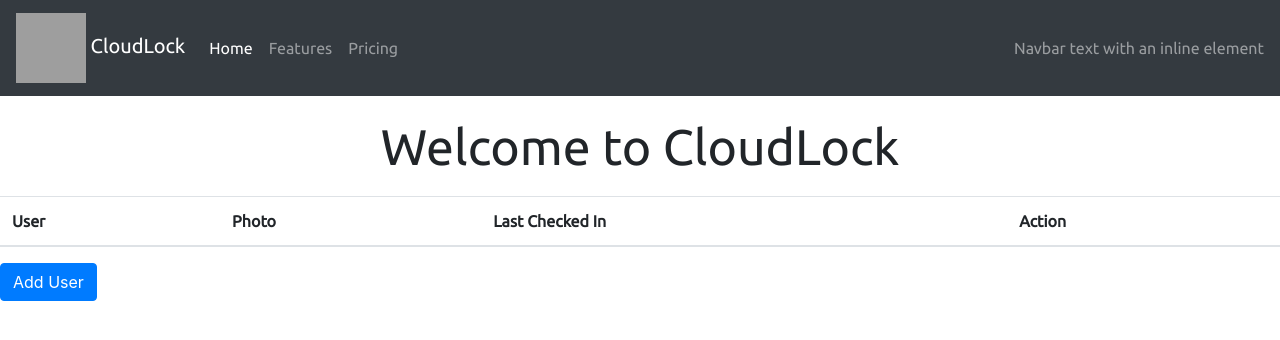
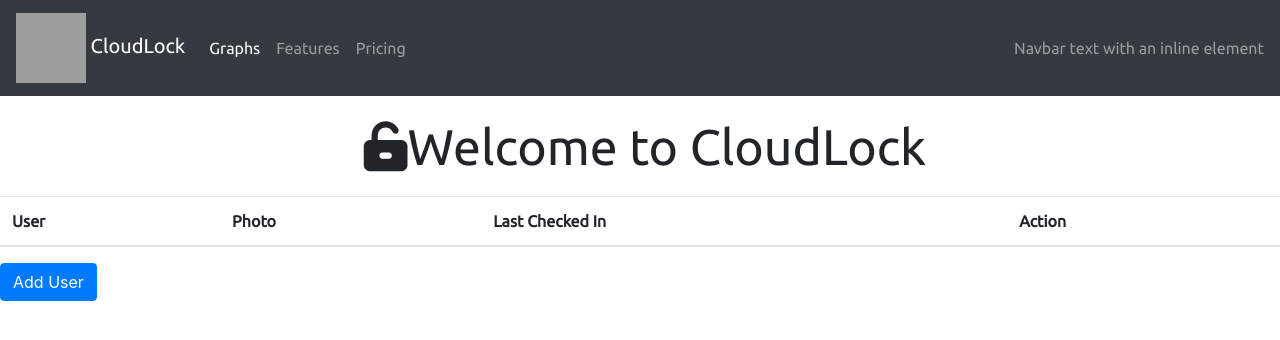
Before and after one commit to YoussefRizkalla/CloudLock, a Node server app: page / in a window 1280 px wide. Shown: the top 340 px of the page. Run offline with Node 20, Linux system fonts and the light colour scheme; lists and menus that the app fills with data are empty; some libraries are stand-ins or nearby versions; grey boxes are pictures that could not be loaded.

Commit message:
fixed template path

```diff
--- a/Web/functions/routes/graph.js
+++ b/Web/functions/routes/graph.js
@@ -6,8 +6,8 @@ module.exports = router.get("/graphs",(req,res)=>{
     let users = []
     db.collection("faceId").get().then((data)=>{
         data.forEach(data=>users.push(data.data()));
-        res.render("home",{users:users});
+        res.render("graph",{users:users});
     }).catch(()=>{
-        res.render("home",{users:[]})
+        res.render("graph",{users:[]})
     })
 })
--- a/Web/functions/views/graph.ejs
+++ b/Web/functions/views/graph.ejs
@@ -1,5 +1,6 @@
-<%include ../partials/header%>
+<%include ./partials/header%>
 
 <!-- add in html here, dont worry about any link or script tags -->
+<p>Hello</p>
 
-<%include ../partials/footer%>
+<%include ./partials/footer%>
--- a/Web/functions/views/home.ejs
+++ b/Web/functions/views/home.ejs
@@ -1,18 +1,4 @@
-<!DOCTYPE html>
-<html lang="en">
-<head>
-    <meta charset="utf-8">
-    <meta name="viewport" content="width=device-width, initial-scale=1, shrink-to-fit=no">
-    <meta name="description" content="">
-    <meta name="author" content="">
-
-    <title>Document</title>
-
-    <link href="home.css" rel="stylesheet" type="text/css" >
-    <link rel="stylesheet" href="https://stackpath.bootstrapcdn.com/bootstrap/4.3.1/css/bootstrap.min.css" integrity="sha384-ggOyR0iXCbMQv3Xipma34MD+dH/1fQ784/j6cY/iJTQUOhcWr7x9JvoRxT2MZw1T" crossorigin="anonymous">
-    <link href="https://fonts.googleapis.com/css?family=Ubuntu&display=swap" rel="stylesheet">
-</head>
-
+<%include ./partials/header%>
 
 <style>
     *{
@@ -23,9 +9,10 @@
         font-size:50px;
         margin:20px;
     }
+    i{
+        margin-left:10px;
+    }
 </style>
-
-<body>
 
 
     <nav class="navbar navbar-expand-lg navbar-dark bg-dark">
@@ -39,7 +26,7 @@
         <div class="collapse navbar-collapse" id="navbarText">
           <ul class="navbar-nav mr-auto">
             <li class="nav-item active">
-              <a class="nav-link" href="#">Home <span class="sr-only">(current)</span></a>
+              <a class="nav-link" href="/graphs">Graphs <span class="sr-only">(current)</span></a>
             </li>
             <li class="nav-item">
               <a class="nav-link" href="#">Features</a>
@@ -54,10 +41,8 @@
         </div>
       </nav>
 
-    <!-- <%console.log(users)%> -->
 
-
-    <h1 class="heading">Welcome to CloudLock</h1>
+    <h1 class="heading"><i class="fas fa-unlock-alt"></i>Welcome to CloudLock</h1>
 
 
     <table class="table">
@@ -77,32 +62,5 @@
         </table>
 
     <button type="button" class="btn btn-primary" onclick="addUser()">Add User</button>
-</body>
 
-<script src="https://code.jquery.com/jquery-3.3.1.slim.min.js" integrity="sha384-q8i/X+965DzO0rT7abK41JStQIAqVgRVzpbzo5smXKp4YfRvH+8abtTE1Pi6jizo" crossorigin="anonymous"></script>
-<script src="https://cdnjs.cloudflare.com/ajax/libs/popper.js/1.14.7/umd/popper.min.js" integrity="sha384-UO2eT0CpHqdSJQ6hJty5KVphtPhzWj9WO1clHTMGa3JDZwrnQq4sF86dIHNDz0W1" crossorigin="anonymous"></script>
-<script src="https://stackpath.bootstrapcdn.com/bootstrap/4.3.1/js/bootstrap.min.js" integrity="sha384-JjSmVgyd0p3pXB1rRibZUAYoIIy6OrQ6VrjIEaFf/nJGzIxFDsf4x0xIM+B07jRM" crossorigin="anonymous"></script>
-
-<!-- <script>
-    var ID = 0
-    function addUser() {
-      var table = document.getElementById("users");
-      var row = table.insertRow(-1);
-      var cell1 = row.insertCell(0);
-      var cell2 = row.insertCell(1);
-      var cell3 = row.insertCell(2);
-      var btnDel = row.insertCell(3);
-      btnDel.innerHTML = '<input type="button" class="btn btn-danger" value="Delete" onclick="deleteRow(this)">';
-      cell1.innerText = ID.toString()
-      cell2.innerText = "Photo link"
-      ID += 1
-      cell3.innerText = "never"
-    }
-    function deleteRow(r) {
-        var i = r.parentNode.parentNode.rowIndex;
-        document.getElementById("users").deleteRow(i);
-    }
-</script> -->
-
-
-</html>
+<%include ./partials/footer%>
--- a/Web/functions/views/partials/footer.ejs
+++ b/Web/functions/views/partials/footer.ejs
@@ -1,3 +1,4 @@
+<script src="https://kit.fontawesome.com/c612fcaa45.js"></script>
 <script src="https://code.jquery.com/jquery-3.3.1.slim.min.js" integrity="sha384-q8i/X+965DzO0rT7abK41JStQIAqVgRVzpbzo5smXKp4YfRvH+8abtTE1Pi6jizo" crossorigin="anonymous"></script>
 <script src="https://cdnjs.cloudflare.com/ajax/libs/popper.js/1.14.7/umd/popper.min.js" integrity="sha384-UO2eT0CpHqdSJQ6hJty5KVphtPhzWj9WO1clHTMGa3JDZwrnQq4sF86dIHNDz0W1" crossorigin="anonymous"></script>
 <script src="https://stackpath.bootstrapcdn.com/bootstrap/4.3.1/js/bootstrap.min.js" integrity="sha384-JjSmVgyd0p3pXB1rRibZUAYoIIy6OrQ6VrjIEaFf/nJGzIxFDsf4x0xIM+B07jRM" crossorigin="anonymous"></script>
--- a/Web/functions/views/partials/header.ejs
+++ b/Web/functions/views/partials/header.ejs
@@ -6,6 +6,5 @@
     <meta http-equiv="X-UA-Compatible" content="ie=edge">
     <link rel="stylesheet" href="https://stackpath.bootstrapcdn.com/bootstrap/4.3.1/css/bootstrap.min.css" integrity="sha384-ggOyR0iXCbMQv3Xipma34MD+dH/1fQ784/j6cY/iJTQUOhcWr7x9JvoRxT2MZw1T" crossorigin="anonymous">
     <link href="https://fonts.googleapis.com/css?family=Ubuntu&display=swap" rel="stylesheet">
-    <title>Document</title>
 </head>
 <body>
```
